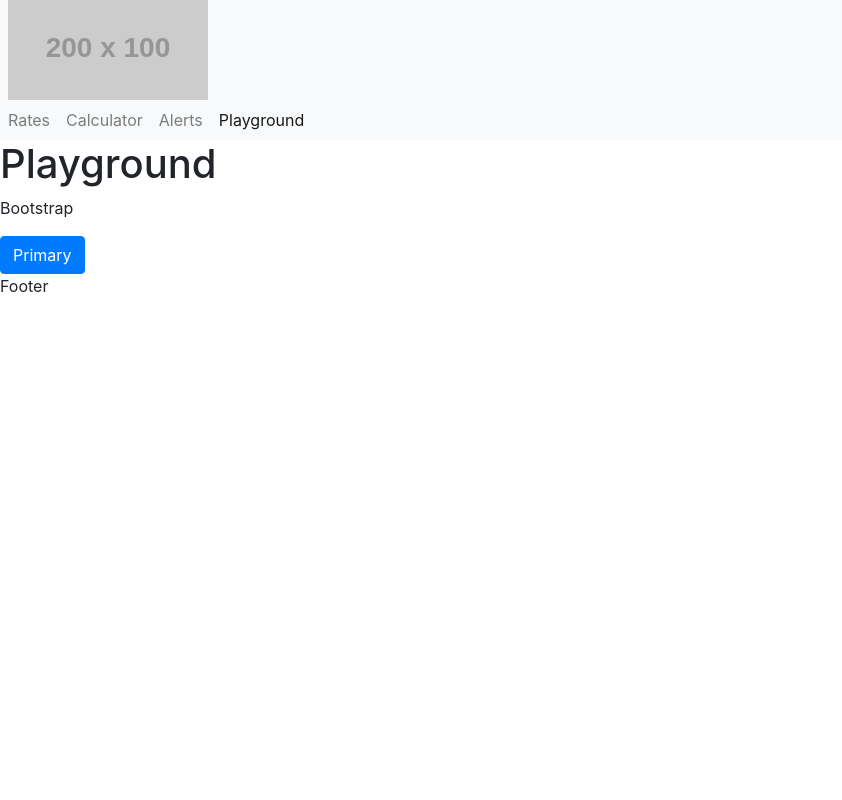
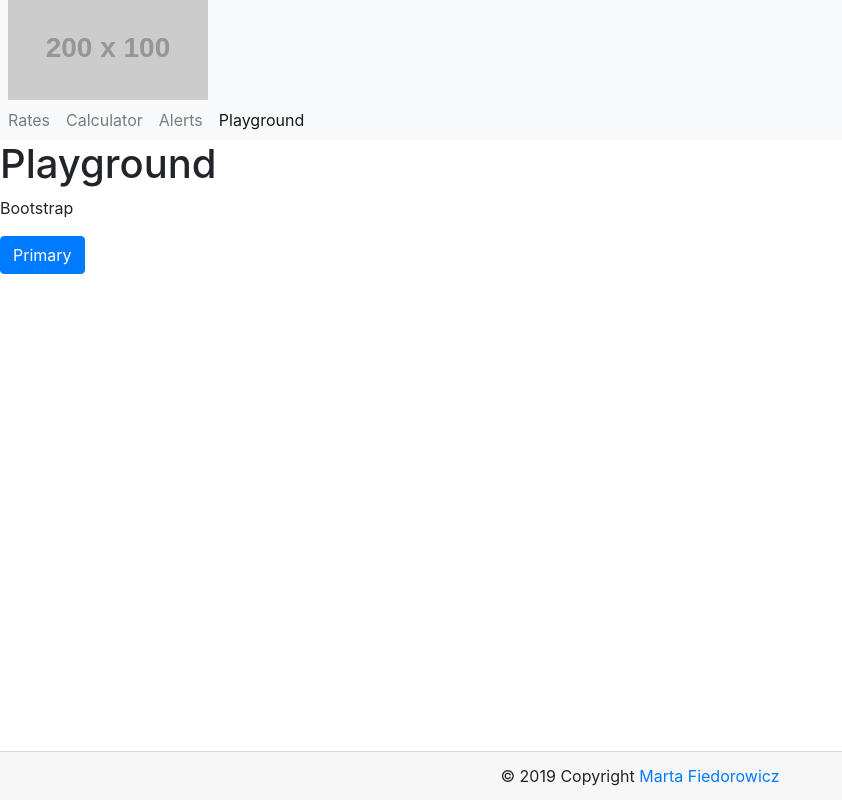
Before and after one commit to MarutanF/praca-inzynierska-angular, an Angular app: page /playground in a window 1280 px wide. Shown: the whole page, without its empty margins (0-842 px from the left). Built offline with nearby package versions, Linux system fonts and the light colour scheme; what ng2-charts would draw is missing.

Commit message:
Basic footer

```diff
--- a/src/app/footer/footer.component.css
+++ b/src/app/footer/footer.component.css
@@ -0,0 +1,5 @@
+/* footer {
+    position: absolute;
+    bottom: 0;
+    width: 100%;
+   } */
--- a/src/app/footer/footer.component.html
+++ b/src/app/footer/footer.component.html
@@ -1 +1,5 @@
-<p>Footer</p>
+<footer>
+    <div class="card-footer text-center fixed-bottom">© 2019 Copyright
+        <a href="https://github.com/"> Marta Fiedorowicz</a>
+    </div>
+</footer>
```
